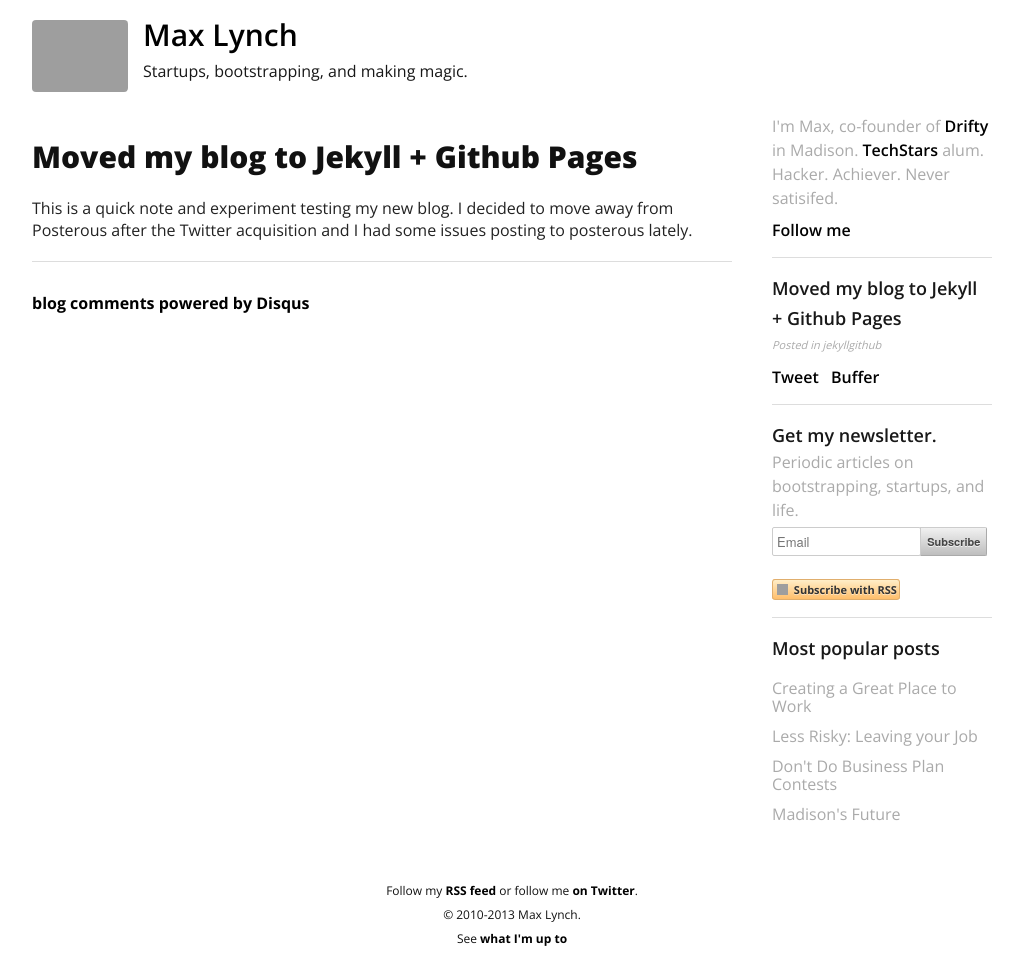
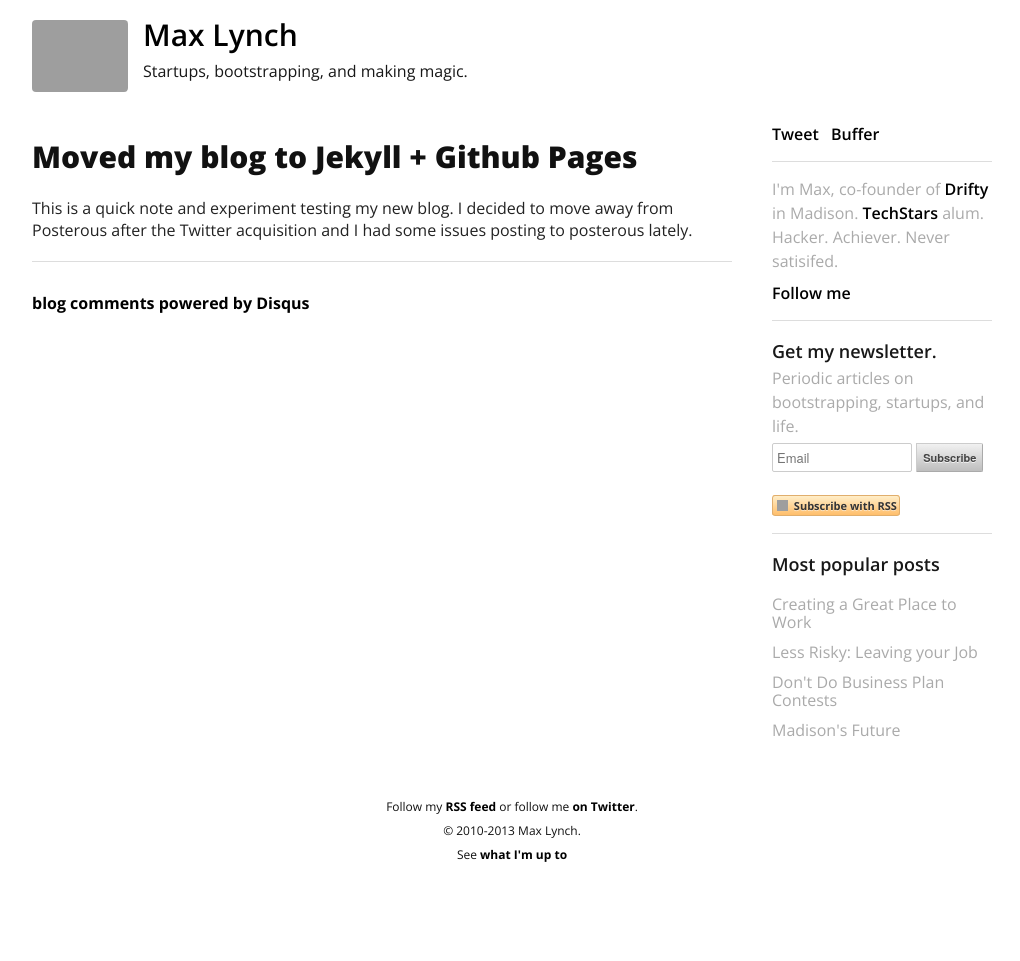
Before and after one commit to mlynch/mlynch.github.com, a Jekyll site: the page built from _posts/2012-05-21-moved-to-jekyll-github-pages.markdown, in a window 1280 px wide. Shown: the whole page, without its empty margins (128-1148 px from the left). Built offline with Jekyll 4.4.1, drawn with Linux system fonts in a browser that asks for light colours; nearby versions of some CDN libraries; Markdown is read by kramdown in place of the engine named in the settings; comment, search, counter and statistics services are not loaded; after the commit the page ends 920 px from its top, so only the background shows below that; grey boxes are pictures that could not be loaded.

Commit message:
Posts on top

```diff
--- a/_layouts/default.html
+++ b/_layouts/default.html
@@ -70,6 +70,18 @@
     <div class="four columns sidebar">
 
       <div class="meta">
+        {% if page.category %}
+        <!--
+        <h4 class="title">{{page.title}}</h4>
+        <div class="info"><time>Posted {{page.dateString}}</time> in <b>{{page.tags}}</b></div>
+        -->
+        <div class="social-buttons">
+          <a href="https://twitter.com/share" class="twitter-share-button" data-via="maxlynch" data-count="vertical">Tweet</a>
+          <g:plusone size="tall"></g:plusone>
+          <a href="http://bufferapp.com/add" class="buffer-add-button" data-count="vertical" data-via="maxlynch" >Buffer</a><script type="text/javascript" src="http://static.bufferapp.com/js/button.js"></script>
+        </div>
+        <hr>
+        {% endif %}
         <div class="me-info">
           I'm Max, co-founder of <a href="http://drifty.com/">Drifty</a> in Madison. <a href="http://techstars.com/">TechStars</a> alum. Hacker. Achiever. Never satisifed.
           <div class="social-buttons">
@@ -77,16 +89,6 @@
           </div>
         </div>
         <hr>
-        {% if page.category %}
-        <h4 class="title">{{page.title}}</h4>
-        <div class="info"><time>Posted {{page.dateString}}</time> in <b>{{page.tags}}</b></div>
-        <div class="social-buttons">
-          <a href="https://twitter.com/share" class="twitter-share-button" data-via="maxlynch" data-count="vertical">Tweet</a>
-          <g:plusone size="tall"></g:plusone>
-          <a href="http://bufferapp.com/add" class="buffer-add-button" data-count="vertical" data-via="maxlynch" >Buffer</a><script type="text/javascript" src="http://static.bufferapp.com/js/button.js"></script>
-        </div>
-        <hr>
-        {% endif %}
         <form action="http://feedburner.google.com/fb/a/mailverify" method="post" target="popupwindow" onsubmit="window.open('http://feedburner.google.com/fb/a/mailverify?uri=maxlynch', 'popupwindow', 'scrollbars=yes,width=550,height=520');return true">
           <h4 class="title">Get my newsletter.</h4>
           Periodic articles on bootstrapping, startups, and life.
@@ -174,9 +176,11 @@ $.fn.fixie = function(opts) {
 }
 
 
+/*
 $('.sidebar .meta').fixie({
   offsetTop: 20
 });
+*/
 
 </script>
 
--- a/css/screen2.css
+++ b/css/screen2.css
@@ -981,7 +981,6 @@ form .controls input {
 form .embedded-button {
   display: inline-block;
   vertical-align: middle;
-  margin-left: -5px;
 }
 form .embedded-button input {
   line-height: 19px;
@@ -991,7 +990,7 @@ form .embedded-button input {
 }
 
 #subscribe-input input {
-  width: 139px;
+  width: 130px;
 }
 
 @media only screen and (min-width: 768px) and (max-width: 959px) {
```
